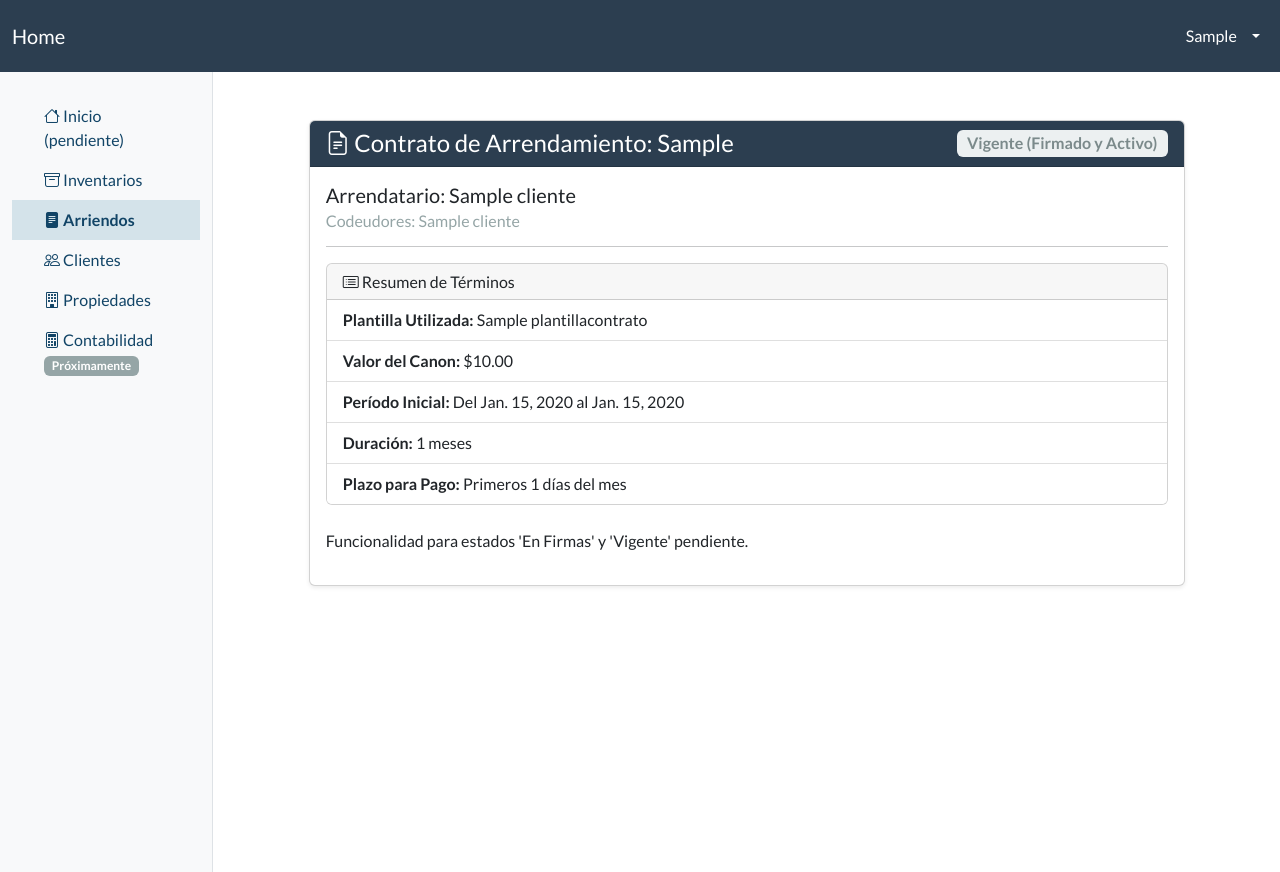
After one commit to hernanagudelodev/saas-inmobiliario, a Django app: page /arriendos/contratos/arrendamiento/1/ in a window 1280 px wide. The commit adds this page. Run offline with Django 5.2, Linux system fonts and the light colour scheme; a user stored in the database is signed in; tables that the repository leaves empty hold one stand-in row (values such as "Sample post"); some libraries are stand-ins or nearby versions.

Commit message:
Actualizacion al 20250902

```diff
--- a/core_inmobiliario/models.py
+++ b/core_inmobiliario/models.py
@@ -80,10 +80,12 @@ class PropiedadCliente(models.Model):
     PROPIETARIO = 'PR'
     APODERADO = 'AP'
     ARRENDATARIO = 'AR'
+    CODEUDOR = 'CO'
     TipoRelacion = [
         (PROPIETARIO, 'Propietario'),
         (APODERADO, 'Apoderado'),
         (ARRENDATARIO, 'Arrendatario'),
+        (CODEUDOR, 'Codeudor'),
     ]
     cliente = models.ForeignKey(Cliente, on_delete=models.CASCADE)
     propiedad = models.ForeignKey(Propiedad, on_delete=models.CASCADE)
--- /dev/null
+++ b/gestion_arriendos/templates/gestion_arriendos/detalle_contrato_arrendamiento.html
@@ -0,0 +1,71 @@
+{% extends "base.html" %}
+{% load letras_numeros %}
+
+{% block title %}Detalle del Contrato de Arrendamiento{% endblock %}
+
+{% block content %}
+<div class="container" style="max-width: 900px;">
+  <div class="card shadow-sm mt-4">
+    <div class="card-header bg-primary text-white d-flex justify-content-between align-items-center">
+      <h4 class="mb-0">
+        <i class="bi bi-file-earmark-text"></i> Contrato de Arrendamiento: {{ contrato.propiedad.direccion }}
+      </h4>
+      <span class="badge bg-light text-dark fs-6">{{ contrato.get_estado_display }}</span>
+    </div>
+    <div class="card-body">
+      <h5 class="card-title">Arrendatario: {{ contrato.arrendatario.nombre }}</h5>
+      {% if contrato.codeudores.all %}
+        <h6 class="card-subtitle mb-2 text-muted">Codeudores:
+          {% for codeudor in contrato.codeudores.all %}
+            {{ codeudor.nombre }}{% if not forloop.last %}, {% endif %}
+          {% endfor %}
+        </h6>
+      {% endif %}
+      <hr>
+
+      <div class="card mb-4">
+        <div class="card-header">
+            <h6 class="mb-0"><i class="bi bi-card-list"></i> Resumen de Términos</h6>
+        </div>
+        <ul class="list-group list-group-flush">
+            <li class="list-group-item"><strong>Plantilla Utilizada:</strong> {{ contrato.plantilla_usada.nombre }}</li>
+            {% with primera_vigencia=contrato.vigencias.first %}
+              {% if primera_vigencia %}
+                <li class="list-group-item"><strong>Valor del Canon:</strong> ${{ primera_vigencia.valor_canon|floatformat:2 }}</li>
+                <li class="list-group-item"><strong>Período Inicial:</strong> Del {{ primera_vigencia.fecha_inicio }} al {{ primera_vigencia.fecha_fin }}</li>
+                <li class="list-group-item"><strong>Duración:</strong> {{ contrato|duracion_en_meses }} meses</li>
+              {% endif %}
+            {% endwith %}
+            <li class="list-group-item"><strong>Plazo para Pago:</strong> Primeros {{ contrato.dias_plazo_pago }} días del mes</li>
+        </ul>
+      </div>
+
+      {% if contrato.estado == 'BORRADOR' %}
+        <div class="alert alert-warning">
+          <h5 class="alert-heading"><i class="bi bi-eye"></i> Previsualización del Borrador en PDF</h5>
+          <p>Revisa el documento completo. Si los términos son correctos, puedes volver al panel de la propiedad para continuar el proceso.</p>
+        </div>
+
+        <div class="pdf-container mb-4">
+            <iframe
+                src="{% url 'gestion_arriendos:descargar_borrador_contrato_arrendamiento' contrato.id %}"
+                style="width: 100%; height: 75vh; border: 1px solid #dee2e6;"
+                title="Borrador de Contrato de Arrendamiento PDF">
+            </iframe>
+        </div>
+
+        <div class="mt-4 text-center">
+            <a href="#" class="btn btn-secondary disabled">
+                <i class="bi bi-pencil-fill"></i> Editar Términos (Próximamente)
+            </a>
+            <a href="{% url 'core_inmobiliario:detalle_propiedad' contrato.propiedad.id %}" class="btn btn-outline-primary">Volver a la Propiedad</a>
+        </div>
+
+      {% else %}
+        <p>Funcionalidad para estados 'En Firmas' y 'Vigente' pendiente.</p>
+      {% endif %}
+
+    </div>
+  </div>
+</div>
+{% endblock %}
--- a/gestion_arriendos/templatetags/letras_numeros.py
+++ b/gestion_arriendos/templatetags/letras_numeros.py
@@ -15,3 +15,47 @@ def a_letras(numero):
         return num2words(numero, lang='es')
     except Exception:
         return numero
+
+@register.inclusion_tag('gestion_arriendos/tags/lista_codeudores.html')
+def lista_codeudores(contrato):
+    """
+    Este tag renderiza la lista de codeudores de un contrato.
+    """
+    # Obtenemos la lista de codeudores del contrato
+    codeudores = contrato.codeudores.all()
+    # Le pasamos la lista a la plantilla 'lista_codeudores.html'
+    return {'codeudores': codeudores}
+
+@register.filter(name='duracion_en_meses')
+def duracion_en_meses(contrato):
+    """
+    Calcula la duración en meses de la primera vigencia de un contrato.
+    """
+    # Buscamos la primera (la más reciente) vigencia del contrato
+    primera_vigencia = contrato.vigencias.first()
+
+    if not primera_vigencia:
+        return "N/A" # O 0, o lo que prefieras si no hay vigencia
+
+    fecha_inicio = primera_vigencia.fecha_inicio
+    fecha_fin = primera_vigencia.fecha_fin
+
+    # Cálculo para obtener la diferencia en meses
+    meses = (fecha_fin.year - fecha_inicio.year) * 12 + (fecha_fin.month - fecha_inicio.month)
+
+    # Generalmente se le suma 1 para ser inclusivo, ej: Enero a Diciembre son 12 meses, no 11.
+    # Ajusta según tu lógica de negocio.
+    if fecha_fin.day >= fecha_inicio.day:
+        meses += 1
+
+    return meses
+
+# --- FUNCIÓN PARA LAS FIRMAS DE CODEUDORES ---
+@register.inclusion_tag('gestion_arriendos/tags/firmas_codeudores.html')
+def firmas_codeudores(contrato):
+    """
+    Este tag renderiza los bloques de firma para todos los codeudores de un contrato.
+    """
+    codeudores = contrato.codeudores.all()
+    return {'codeudores': codeudores}
+# --------------------------------------------------
--- a/gestion_arriendos/urls.py
+++ b/gestion_arriendos/urls.py
@@ -12,8 +12,11 @@ urlpatterns = [
     path('contratos/mandato/<int:pk>/', views.DetalleContratoMandato.as_view(), name='detalle_contrato_mandato'),
     path('contratos/mandato/<int:contrato_id>/finalizar/', views.finalizar_contrato_mandato, name='finalizar_contrato_mandato'),
     path('contratos/mandato/<int:contrato_id>/descargar-borrador/', views.descargar_borrador_contrato_mandato, name='descargar_borrador_contrato_mandato'),
+    path('contratos/mandato/<int:pk>/editar/', views.editar_contrato_mandato, name='editar_contrato_mandato'),
 
-     path('contratos/arrendamiento/crear/<int:mandato_id>/', views.crear_contrato_arrendamiento, name='crear_contrato_arrendamiento'),
+    path('contratos/arrendamiento/crear/<int:mandato_id>/', views.crear_contrato_arrendamiento, name='crear_contrato_arrendamiento'),
+    path('contratos/arrendamiento/<int:pk>/', views.DetalleContratoArrendamiento.as_view(), name='detalle_contrato_arrendamiento'),
+    path('contratos/arrendamiento/<int:contrato_id>/descargar-borrador/', views.descargar_borrador_contrato_arrendamiento, name='descargar_borrador_contrato_arrendamiento'),
 
     path('plantillas/', views.ListaPlantillas.as_view(), name='lista_plantillas'),
     path('plantillas/crear/', views.CrearPlantilla.as_view(), name='crear_plantilla'),
--- a/gestion_arriendos/views.py
+++ b/gestion_arriendos/views.py
@@ -182,27 +182,74 @@ def descargar_borrador_contrato_mandato(request, contrato_id):
     return response
 
 @login_required
+def editar_contrato_mandato(request, pk):
+    """
+    Permite editar un Contrato de Mandato que está en estado Borrador.
+    """
+    mandato = get_object_or_404(ContratoMandato, pk=pk, inmobiliaria=request.user.profile.inmobiliaria)
+
+    # Validación: Solo se puede editar si está en estado Borrador
+    if mandato.estado != 'BORRADOR':
+        messages.error(request, "Este contrato no se puede editar porque ya no está en estado 'Borrador'.")
+        return redirect('gestion_arriendos:detalle_contrato_mandato', pk=mandato.pk)
+
+    if request.method == 'POST':
+        form = ContratoMandatoForm(request.POST, instance=mandato, inmobiliaria=mandato.inmobiliaria, propietario=mandato.propietario)
+        if form.is_valid():
+            form.save()
+            messages.success(request, "El Contrato de Mandato ha sido actualizado exitosamente.")
+            return redirect('gestion_arriendos:detalle_contrato_mandato', pk=mandato.pk)
+    else:
+        form = ContratoMandatoForm(instance=mandato, inmobiliaria=mandato.inmobiliaria, propietario=mandato.propietario)
+
+    context = {
+        'form': form,
+        'propiedad': mandato.propiedad,
+        'propietario': mandato.propietario,
+        'modo_edicion': True, # Para cambiar el título y el botón en la plantilla
+        'section': 'arriendos'
+    }
+    # Reutilizamos la plantilla de creación
+    return render(request, 'gestion_arriendos/crear_contrato_mandato.html', context)
+
+'''----------------------------------------------------
+    Vistas para Contrato de Arrendamiento
+------------------------------------------------------'''
+
+
+@login_required
 def crear_contrato_arrendamiento(request, mandato_id):
     """
     Crea un Contrato de Arrendamiento y lo asocia a un Contrato de Mandato existente.
     """
+    # Obtenemos el contexto necesario: el mandato, la propiedad y la inmobiliaria
     mandato = get_object_or_404(ContratoMandato, id=mandato_id, inmobiliaria=request.user.profile.inmobiliaria)
     propiedad = mandato.propiedad
     inmobiliaria = request.user.profile.inmobiliaria
 
     if request.method == 'POST':
+        # Al instanciar el formulario, le pasamos los datos del POST y el contexto
         form = ContratoArrendamientoForm(request.POST, inmobiliaria=inmobiliaria, propiedad=propiedad)
         if form.is_valid():
+            # Creamos el objeto en memoria sin guardarlo aún en la BD
             arrendamiento = form.save(commit=False)
+
+            # Asignamos las relaciones que no vienen del formulario
             arrendamiento.contrato_mandato = mandato
             arrendamiento.propiedad = propiedad
             arrendamiento.inmobiliaria = inmobiliaria
+
+            # Guardamos el objeto principal en la base de datos
             arrendamiento.save()
+
+            # MUY IMPORTANTE: Guardamos las relaciones "Muchos a Muchos" (codeudores)
+            form.save_m2m()
 
             messages.success(request, "Contrato de Arrendamiento creado exitosamente en estado Borrador.")
             # Redirigimos de vuelta al panel de control de la propiedad
             return redirect('core_inmobiliario:detalle_propiedad', id=propiedad.id)
     else:
+        # Si es una petición GET, creamos un formulario vacío, pasándole el contexto
         form = ContratoArrendamientoForm(inmobiliaria=inmobiliaria, propiedad=propiedad)
 
     context = {
@@ -213,6 +260,56 @@ def crear_contrato_arrendamiento(request, mandato_id):
     }
     return render(request, 'gestion_arriendos/crear_contrato_arrendamiento.html', context)
 
+# --- NUEVA VISTA DE DETALLE PARA CONTRATO DE ARRENDAMIENTO ---
+class DetalleContratoArrendamiento(LoginRequiredMixin, TenantRequiredMixin, DetailView):
+    model = ContratoArrendamiento
+    template_name = 'gestion_arriendos/detalle_contrato_arrendamiento.html'
+    context_object_name = 'contrato'
+
+    def get_context_data(self, **kwargs):
+        context = super().get_context_data(**kwargs)
+        context['section'] = 'arriendos'
+        return context
+
+# --- NUEVA VISTA DE DESCARGA PARA BORRADOR DE ARRENDAMIENTO ---
+@xframe_options_sameorigin
+@login_required
+def descargar_borrador_contrato_arrendamiento(request, contrato_id):
+    contrato = get_object_or_404(ContratoArrendamiento, id=contrato_id, inmobiliaria=request.user.profile.inmobiliaria)
+
+    if contrato.estado != 'BORRADOR':
+        messages.error(request, "Este contrato ya no es un borrador.")
+        return redirect('gestion_arriendos:detalle_contrato_arrendamiento', pk=contrato.id)
+
+    plantilla_obj = contrato.plantilla_usada
+    template_string = "{% load letras_numeros %}" + plantilla_obj.cuerpo_texto
+
+    contexto_render = {
+        "propietario": contrato.contrato_mandato.propietario,
+        "arrendatario": contrato.arrendatario,
+        "propiedad": contrato.propiedad,
+        "inmobiliaria": contrato.inmobiliaria,
+        "contrato": contrato
+    }
+
+    template = engines['django'].from_string(template_string)
+    clausulas_renderizadas = template.render(contexto_render)
+
+    contexto_final = {
+        'inmobiliaria': contrato.inmobiliaria,
+        'cuerpo_renderizado': clausulas_renderizadas,
+        'titulo_contrato': plantilla_obj.titulo,
+        'es_borrador': True
+    }
+    html_string = render_to_string('gestion_arriendos/base_contrato_pdf.html', contexto_final)
+
+    html = HTML(string=html_string, base_url=request.build_absolute_uri())
+    pdf = html.write_pdf()
+
+    response = HttpResponse(pdf, content_type='application/pdf')
+    response['Content-Disposition'] = f'inline; filename="Borrador_Contrato_Arrendamiento_{contrato.id}.pdf"'
+
+    return response
 
 ''' Plantillas contratos '''
 
@@ -272,14 +369,24 @@ class CrearPlantilla(LoginRequiredMixin, TenantRequiredMixin, CreateView):
                 {'variable': '{{ contrato.cuenta_bancaria_pago.tipo_cuenta_display }}', 'descripcion': 'Tipo de cuenta bancaria del propietario.'},
                 {'variable': '{{ contrato.cuenta_bancaria_pago.numero_cuenta }}', 'descripcion': 'Número de cuenta bancaria del propietario.'},
                 {'variable': '{{ contrato.cuenta_bancaria_pago.nombre_banco }}', 'descripcion': 'Nombre del banco de la cuenta bancaria del propietario.'},
+                {'variable': '{{ contrato|duracion_en_meses }}', 'descripcion': 'Calcula y muestra la duración del contrato en meses.'},
             ],
             'Propietario': [
                 {'variable': '{{ propietario.nombre }}', 'descripcion': 'Nombre completo del propietario.'},
                 {'variable': '{{ propietario.identificacion }}', 'descripcion': 'Documento de identidad del propietario.'},
+                {'variable': '{{ propietario.telefono }}', 'descripcion': 'Teléfono del propietario.'},
+                {'variable': '{{ propietario.email }}', 'descripcion': 'Email del propietario.'},
             ],
             'Arrendatario': [
                 {'variable': '{{ arrendatario.nombre }}', 'descripcion': 'Nombre completo del arrendatario.'},
                 {'variable': '{{ arrendatario.identificacion }}', 'descripcion': 'Documento de identidad del arrendatario.'},
+                {'variable': '{{ arrendatario.telefono }}', 'descripcion': 'Teléfono del arrendatario.'},
+                {'variable': '{{ arrendatario.email }}', 'descripcion': 'Email del arrendatario.'},
+            ],
+            'Codeudor': [
+                # La descripción ahora muestra la etiqueta simplificada
+                {'variable': '{% lista_codeudores contrato %}', 'descripcion': 'Inserta la lista completa y formateada de todos los codeudores.'},
+                {'variable': '{% firmas_codeudores contrato %}', 'descripcion': 'Inserta los bloques de firma para todos los codeudores.'}
             ],
             'Inmueble': [
                 {'variable': '{{ propiedad.direccion }}', 'descripcion': 'Dirección completa del inmueble.'},
@@ -302,6 +409,7 @@ class CrearPlantilla(LoginRequiredMixin, TenantRequiredMixin, CreateView):
                 {'variable': '{{ inmobiliaria.fecha_registro }}', 'descripcion': 'Fecha de registro de la inmobiliaria.'},
                 {'variable': '{{ inmobiliaria.matricula_arrendador }}', 'descripcion': 'Matrícula de arrendador de la inmobiliaria.'},
                 {'variable': '{{ inmobiliaria.pagina_web }}', 'descripcion': 'Página web de la inmobiliaria.'},
+                {'variable': '{{ inmobiliaria.forma_recaudo }}', 'descripcion': 'Forma de recaudo de la inmobiliaria.'},
             ]
         }
         # ----------------------
--- a/usuarios/models.py
+++ b/usuarios/models.py
@@ -16,11 +16,12 @@ class Inmobiliaria(models.Model):
     nombre_firma_autorizada = models.CharField(max_length=150, blank=True, help_text="Nombre del representante autorizado que firma")
     cedula_firma_autorizada = models.CharField(max_length=30, blank=True, help_text="Cédula o documento de identidad")
     ciudad_domicilio = models.CharField(max_length=100, blank=True, help_text="Ciudad de domicilio de la inmobiliaria")
-    camara_registro = models.CharField(max_length=20, blank=True, help_text="Cámara de Comercio donde se registró la inmobiliaria")
+    camara_registro = models.CharField(max_length=100, blank=True, help_text="Cámara de Comercio donde se registró la inmobiliaria")
     numero_registro = models.CharField(max_length=20, blank=True, help_text="Número de registro de la inmobiliaria en Cámara de Comercio")
     fecha_registro = models.DateField(blank=True, help_text="Fecha de registro de la inmobiliaria en Cámara de Comercio")
-    matricula_arrendador = models.CharField(max_length=100, blank=True, help_text="Número de resolución de matrícula del arrendador y fecha de expedición")
+    matricula_arrendador = models.TextField(blank=True, help_text="Número de resolución de matrícula del arrendador y fecha de expedición")
     pagina_web = models.URLField(blank=True, help_text="Página web de la inmobiliaria")
+    forma_recaudo = models.TextField(blank=True, help_text="Forma de recaudo de la inmobiliaria")
 
 
     def __str__(self):
```
Also changed, not shown: core_inmobiliario/templates/core_inmobiliario/propiedades/detalle_propiedad_completo.html (+3 -6 lines), gestion_arriendos/forms.py (+44 -19 lines), gestion_arriendos/models.py (+8 -1 lines), gestion_arriendos/templates/gestion_arriendos/crear_contrato_mandato.html (+5 -3 lines), gestion_arriendos/templates/gestion_arriendos/detalle_contrato_mandato.html (+26 -5 lines), gestion_arriendos/templates/gestion_arriendos/tags/firmas_codeudores.html (added, +27 -0 lines), gestion_arriendos/templates/gestion_arriendos/tags/lista_codeudores.html (added, +9 -0 lines), core_inmobiliario/migrations/0004_alter_propiedadcliente_relacion.py (added), gestion_arriendos/migrations/0006_contratoarrendamiento_codeudores_and_more.py (added), usuarios/migrations/0004_inmobiliaria_forma_recaudo.py (added), usuarios/migrations/0005_alter_inmobiliaria_forma_recaudo.py (added), usuarios/migrations/0006_alter_inmobiliaria_camara_registro.py (added), usuarios/migrations/0007_alter_inmobiliaria_matricula_arrendador.py (added).
